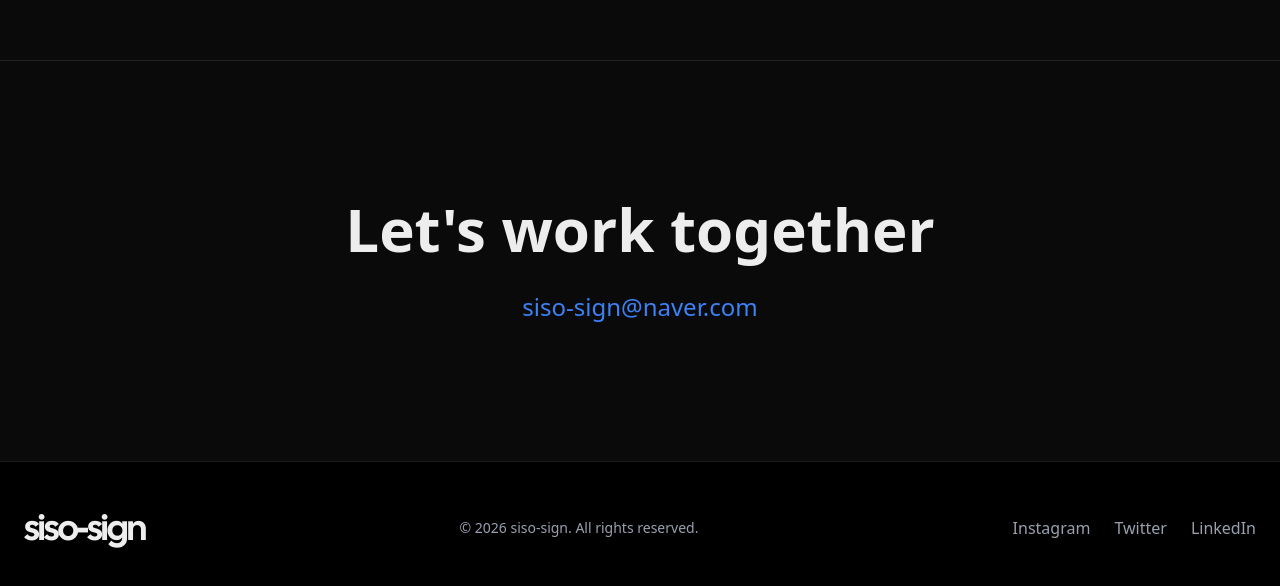
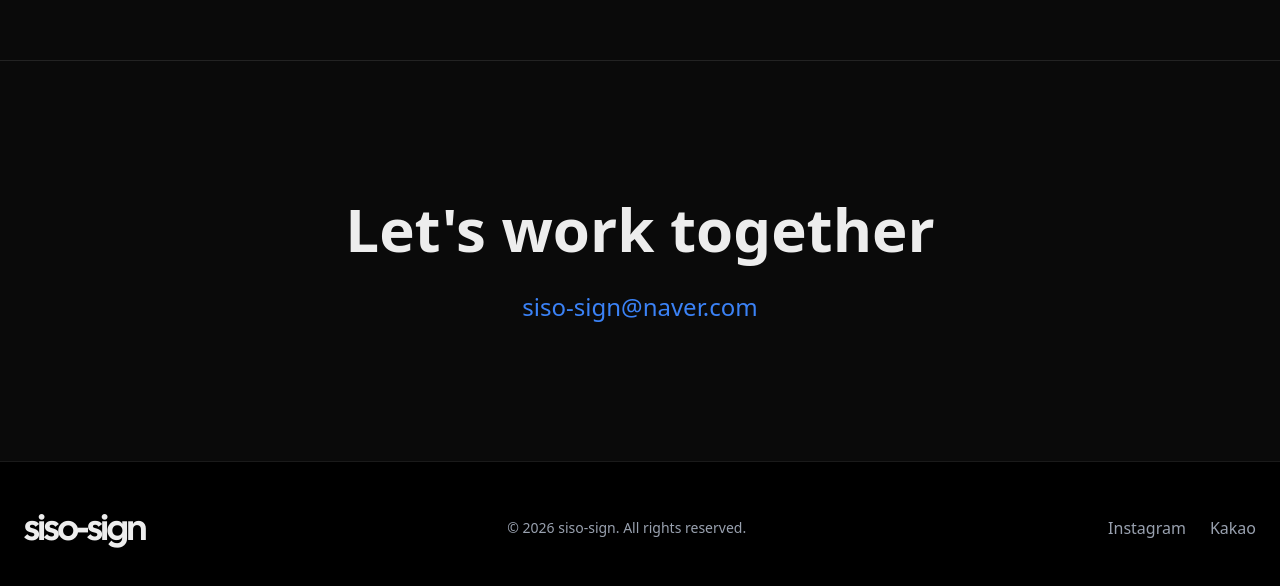
Before and after one commit to json-choi/siso-sign, a Next.js app: page / in a window 1280 px wide. Shown: the part 3520-4106 px from the top of the page. Built offline with nearby package versions, Linux system fonts and the light colour scheme.

Commit message:
Footer: replace Twitter/LinkedIn with Kakao link

```diff
--- a/src/components/layout/Footer.tsx
+++ b/src/components/layout/Footer.tsx
@@ -10,8 +10,7 @@ export default function Footer() {
         </div>
         <div className="flex gap-6">
           <a href="https://www.instagram.com/siso.sign/" target="_blank" rel="noopener noreferrer" className="text-gray-400 hover:text-white transition-colors">Instagram</a>
-          <a href="#" className="text-gray-400 hover:text-white transition-colors">Twitter</a>
-          <a href="#" className="text-gray-400 hover:text-white transition-colors">LinkedIn</a>
+          <a href="http://pf.kakao.com/_NkzFG" target="_blank" rel="noopener noreferrer" className="text-gray-400 hover:text-white transition-colors">Kakao</a>
         </div>
       </div>
     </footer>
```
